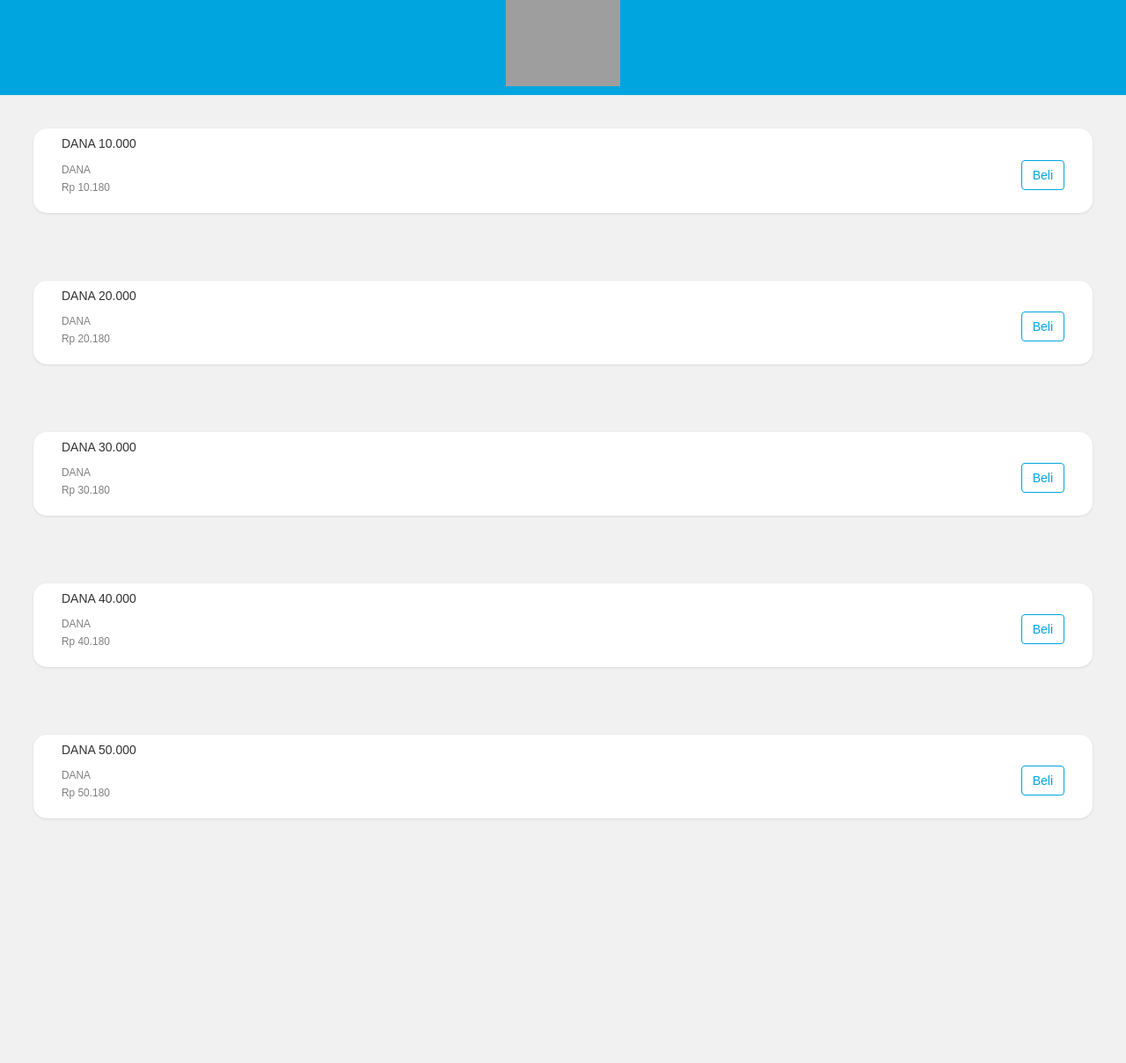
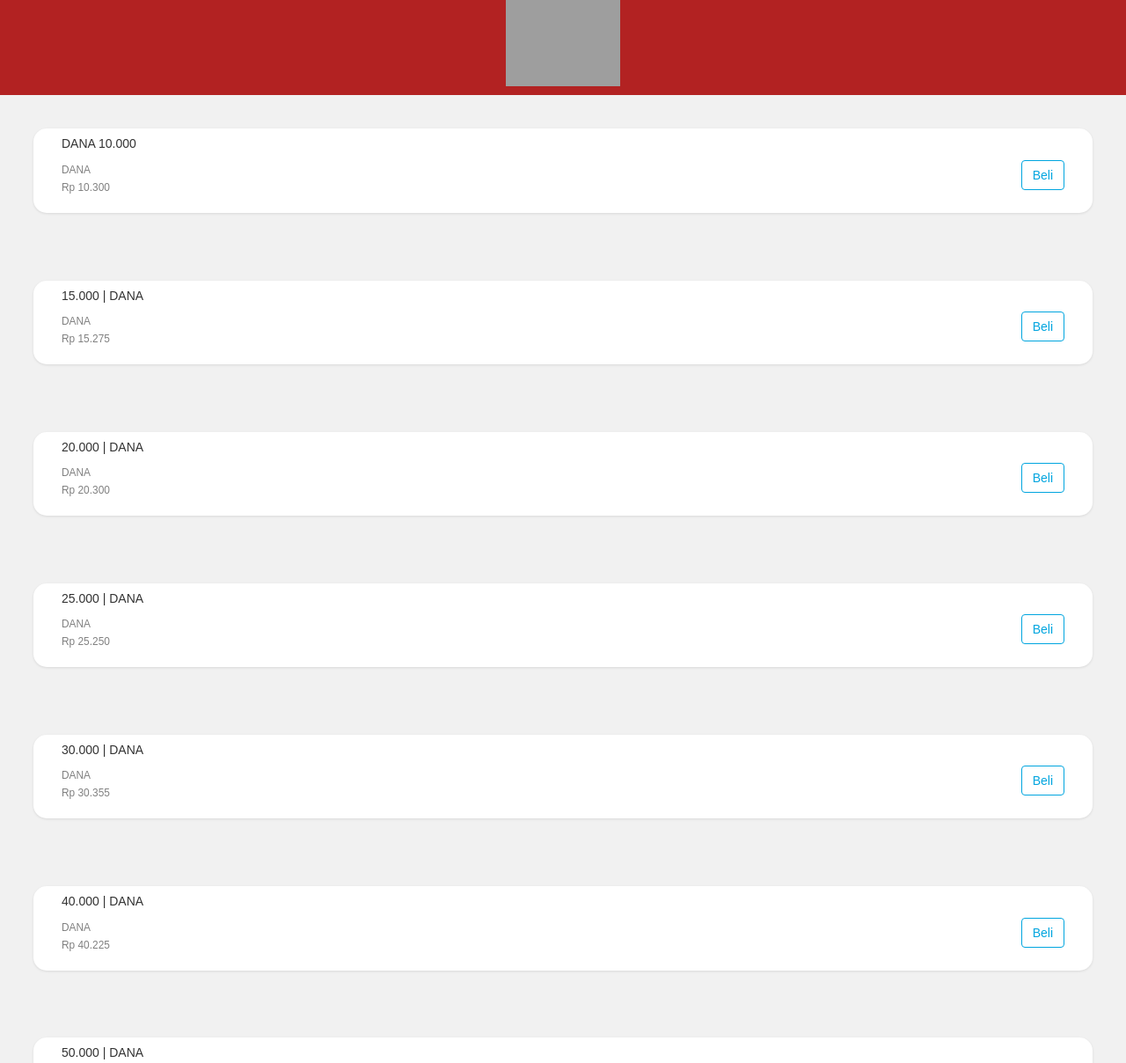
Before and after one commit to msstore1/msstor1.github.io, a plain HTML site: page index.html in a window 1280 px wide. Shown: the top 1208 px of the page at 88% size. Before the commit the page ends 969 px from the top, so only its background shows below. Drawn offline with nearby package versions, Linux system fonts and the light colour scheme; grey boxes are pictures that could not be loaded.

Commit message:
Update index.html

```diff
--- a/index.html
+++ b/index.html
@@ -1,5 +1,7 @@
-<!--ms store criptt Code-->
+<!--ms Script Code-->
+
 <!DOCTYPE html>
+
 <html lang="in">
 <head>
     <title>AUFA CELL</title>
@@ -118,7 +120,7 @@ border-radius: 50px;
     color:grey;
 }
 </style>
-    <div style="background-color:#00a5df;width:100%;height:108px;position:relative;">
+    <div style="background-color:#b22222;width:100%;height:108px;position:relative;">
       <img src="https://i.ibb.co/qjKcQPB/icon.png" style="display: block; margin:auto; height:100%;padding-bottom:10px">
 
 
@@ -126,14 +128,71 @@ border-radius: 50px;
 <div class="">
 <div class="pos">
 <ul>
-
 <li>
 <div id="list">
 <div class="container">
 <h5 >DANA 10.000</h5>
 <a href="https://aufacell.bukaolshop.site/produk/dana-10-000-707095"><button style="float:right;border-color:#00a5df;color:#00a5df;background:none;" class="btn btn-success">Beli</button></a>
 <small style="color:grey;">DANA</small><br/>
-<small style="color:grey;">Rp 10.180</small>
+<small style="color:grey;">Rp 10.300</small>
+<br/>
+<small style="color:transparent;">error89</small>
+<small style="color:transparent;">eror67</small>
+</div>
+</div>
+</li>
+<li>
+<div id="list">
+<div class="container">
+<h5 >15.000 | DANA</h5>
+<a href="https://aufacell.bukaolshop.site/produk/dana-20-000-707096"><button style="float:right;border-color:#00a5df;color:#00a5df;background:none;" class="btn btn-success">Beli</button></a>
+<small style="color:grey;">DANA</small><br/>
+<small style="color:grey;">Rp 15.275</small>
+<br/>
+<small style="color:transparent;">error89</small>
+<small style="color:transparent;">eror67</small>
+</div>
+
+</div>
+
+</li>
+<li>
+<div id="list">
+<div class="container">
+<h5 >20.000 | DANA</h5>
+<a href="https://aufacell.bukaolshop.site/produk/dana-20-000-707096"><button style="float:right;border-color:#00a5df;color:#00a5df;background:none;" class="btn btn-success">Beli</button></a>
+<small style="color:grey;">DANA</small><br/>
+<small style="color:grey;">Rp 20.300</small>
+<br/>
+<small style="color:transparent;">error89</small>
+<small style="color:transparent;">eror67</small>
+
+</div>
+</div>
+</li>
+<li>
+<div id="list">
+<div class="container">
+<h5 >25.000 | DANA</h5>
+<a href="https://aufacell.bukaolshop.site/produk/dana-20-000-707096"><button style="float:right;border-color:#00a5df;color:#00a5df;background:none;" class="btn btn-success">Beli</button></a>
+<small style="color:grey;">DANA</small><br/>
+<small style="color:grey;">Rp 25.250</small>
+<br/>
+<small style="color:transparent;">error89</small>
+<small style="color:transparent;">eror67</small>
+
+<div>
+</div>
+</li>
+<li>
+<div id="list">
+<div class="container">
+<h5>30.000 | DANA</h5>
+<a href="https://aufacell.bukaolshop.site/produk/dana-30-000-707097"><button style="float:right;border-color:#00a5df;color:#00a5df
+;background:none;" class="btn btn-success">Beli</button></a>
+
+<small style="color:grey;">DANA</small><br/>
+<small style="color:grey;">Rp 30.355</small>
 <br/>
 <small style="color:transparent;">error89</small>
 <small style="color:transparent;">eror67</small>
@@ -144,13 +203,14 @@ border-radius: 50px;
 <li>
 <div id="list">
 <div class="container">
-                          <h5 >DANA 20.000</h5>
-                          <a href="https://aufacell.bukaolshop.site/produk/dana-20-000-707096"><button style="float:right;border-color:#00a5df;color:#00a5df;background:none;" class="btn btn-success">Beli</button></a>
-<small style="color:grey;">DANA</small><br/>
-<small style="color:grey;">Rp 20.180</small>
-<br/>
+<h5>40.000 | DANA</h5>
+<a href="https://aufacell.bukaolshop.site/produk/dana-40-000-707099"><button style="float:right;border-color:#00a5df;color:#00a5df;background:none;" class="btn btn-success">Beli</button></a>
+<small style="color:grey;">DANA</small><br />
+<small style="color:grey;">Rp 40.225</small>
+<br />
 <small style="color:transparent;">error89</small>
 <small style="color:transparent;">eror67</small>
+
 </div>
 </div>
 </li>
@@ -158,39 +218,10 @@ border-radius: 50px;
 <li>
 <div id="list">
 <div class="container">
-                        <h5>DANA 30.000</h5>
-                        <a href="https://aufacell.bukaolshop.site/produk/dana-30-000-707097"><button style="float:right;border-color:#00a5df;color:#00a5df
-                     ;background:none;" class="btn btn-success">Beli</button></a>
-<small style="color:grey;">DANA</small><br/>
-<small style="color:grey;">Rp 30.180</small>
-<br/>
-<small style="color:transparent;">error89</small>
-<small style="color:transparent;">eror67</small>
-                      </div>
-                    </div>
-                </li>
-
-                <li>
-                  <div id="list">
-                    <div class="container">
-                      <h5>DANA 40.000</h5>
-                      <a href="https://aufacell.bukaolshop.site/produk/dana-40-000-707099"><button style="float:right;border-color:#00a5df;color:#00a5df;background:none;" class="btn btn-success">Beli</button></a>
-<small style="color:grey;">DANA</small><br />
-<small style="color:grey;">Rp 40.180</small>
-                      <br />
-<small style="color:transparent;">error89</small>
-                      <small style="color:transparent;">eror67</small>
-                    </div>
-                  </div>
-                </li>
-
-                <li>
-                  <div id="list">
-                    <div class="container">
-                      <h5>DANA 50.000</h5>
+<h5>50.000 | DANA</h5>
 <a href="https://aufacell.bukaolshop.site/produk/dana-50-000-707100"><button style="float:right;border-color:#00a5df;color:#00a5df;background:none;" class="btn btn-success">Beli</button></a>
 <small style="color:grey;">DANA</small><br />
-<small style="color:grey;">Rp 50.180</small>
+<small style="color:grey;">Rp 50.250</small>
 <br />
 <small style="color:transparent;">error89</small>
 <small style="color:transparent;">eror67</small>
```
Lines whose indentation alone changed are shown as unchanged.
